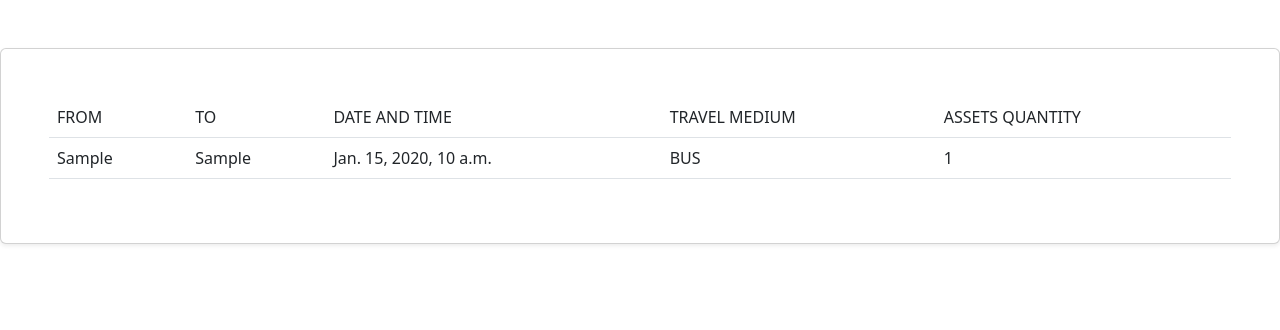
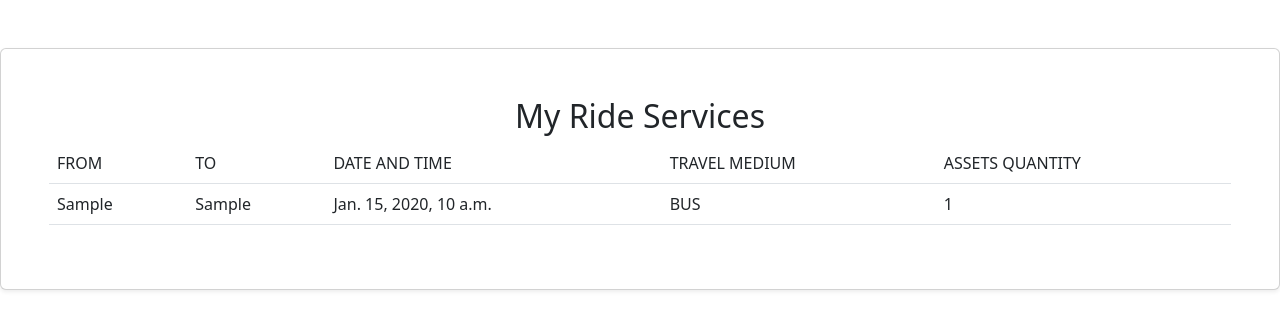
Before and after one commit to arvind-kr7/letsride, a Django app: template RideApp/templates/ride_list.html in a window 1280 px wide. Shown: the part 80-410 px from the top of the page. Run offline with Django 4.2, Linux system fonts and the light colour scheme; tables that the repository leaves empty hold one stand-in row (values such as "Sample post"); the template is opened without the code that fills it: values that come from a table or form of the project are taken from there, most other values are stand-ins (such as "Sample title", 1, 10 or a date in 2020).

Commit message:
v2: incremental changes to previous commit, just added header on pages to highlight which page viewing

```diff
--- a/RideApp/templates/base.html
+++ b/RideApp/templates/base.html
@@ -35,7 +35,7 @@
             </li>
             <li class="nav-item">
 
-              <a class="nav-link" href="{%  url 'ride_list' %}">Rides</a>
+              <a class="nav-link" href="{%  url 'ride_list' %}">My Ride Services</a>
             </li>
             {% endif %}
 
--- a/RideApp/templates/matched_rides.html
+++ b/RideApp/templates/matched_rides.html
@@ -3,7 +3,7 @@
 {% block content %}
 
 
-
+<h2>Matching Rides</h2>
 
 {% if matched_transportation_requests %}
 <table class="table">
--- a/RideApp/templates/req_home.html
+++ b/RideApp/templates/req_home.html
@@ -3,6 +3,7 @@
 
 {% block content %}
 
+<h2>Search Reqeuests</h2>
 
 {% if search_requests %}
 
--- a/RideApp/templates/ride_list.html
+++ b/RideApp/templates/ride_list.html
@@ -3,6 +3,8 @@
 
 
 {% block content %}
+
+<h2>My Ride Services</h2>
 
 {% if ride_list %}
 
--- a/RideApp/templates/rider_home.html
+++ b/RideApp/templates/rider_home.html
@@ -4,6 +4,8 @@
 {% block content %}
 
 <!-- Asset Transport Requests Application Table -->
+
+<h2>Applications Received</h2>
 
 {% if application_list %}
 
```
